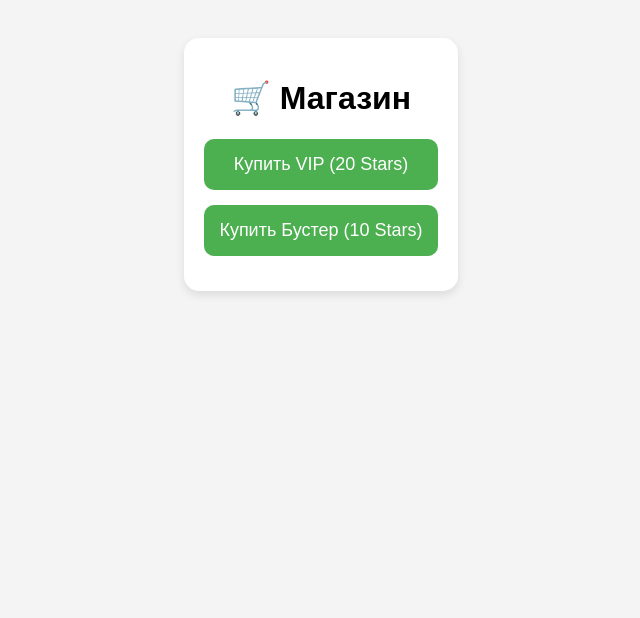
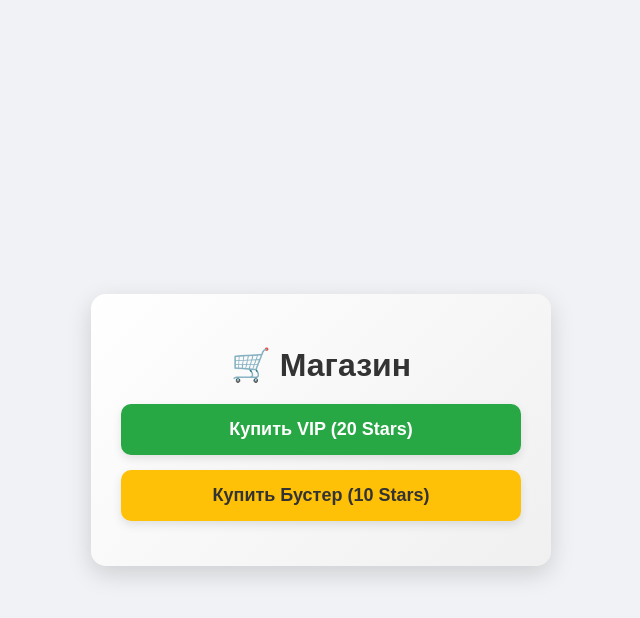
Before and after one commit to Vladimir-Vladimirovich724/CryptoWorkBot, a plain HTML site: page web-app/index.html in a window 1280 px wide. Shown: the whole page, without its empty margins (319-959 px from the left). Drawn offline with Linux system fonts and the light colour scheme.

Commit message:
Update styles.css

```diff
--- a/web-app/styles.css
+++ b/web-app/styles.css
@@ -1,31 +1,65 @@
 body {
     font-family: Arial, sans-serif;
-    background: #f4f4f4;
+    background-color: #f0f2f5; /* Более мягкий фон */
     text-align: center;
     padding: 30px;
+    margin: 0;
+    display: flex; /* Используем flexbox для центрирования */
+    justify-content: center;
+    align-items: center;
+    min-height: 100vh; /* Занимаем всю высоту экрана */
 }
 
 .container {
-    background: white;
-    padding: 20px;
+    background: linear-gradient(135deg, #ffffff, #f0f0f0); /* Небольшой градиент */
+    padding: 30px;
     border-radius: 15px;
-    box-shadow: 0 4px 10px rgba(0,0,0,0.1);
-    display: inline-block;
+    box-shadow: 0 8px 25px rgba(0, 0, 0, 0.15); /* Более выразительная тень */
+    max-width: 400px;
+    width: 100%;
+}
+
+h1 {
+    color: #333;
+    margin-bottom: 20px;
 }
 
 button {
     display: block;
     width: 100%;
-    margin: 15px 0;
+    margin-bottom: 15px;
     padding: 15px;
     font-size: 18px;
+    font-weight: bold;
+    color: white;
+    background-color: #007bff; /* Яркий синий цвет */
     border: none;
     border-radius: 10px;
     cursor: pointer;
-    background: #4CAF50;
-    color: white;
+    transition: background-color 0.3s ease, transform 0.2s ease;
+    box-shadow: 0 4px 10px rgba(0, 0, 0, 0.1);
 }
 
 button:hover {
-    background: #45a049;
+    background-color: #0056b3; /* Более темный оттенок при наведении */
+    transform: translateY(-2px); /* Небольшое смещение вверх */
 }
+
+/* Стили для первой кнопки */
+button:nth-of-type(1) {
+    background-color: #28a745; /* Зеленый цвет для VIP */
+}
+
+button:nth-of-type(1):hover {
+    background-color: #218838;
+}
+
+/* Стили для второй кнопки */
+button:nth-of-type(2) {
+    background-color: #ffc107; /* Желтый цвет для Бустера */
+    color: #333;
+}
+
+button:nth-of-type(2):hover {
+    background-color: #e0a800;
+}
```
